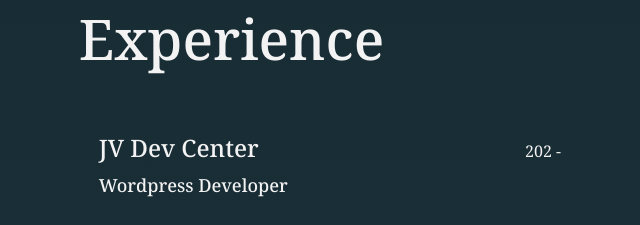
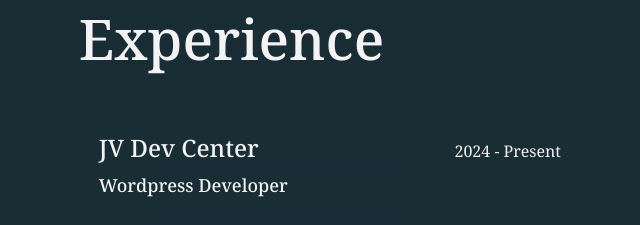
Before and after one commit to nermin990/portfolio, a plain HTML site: page index.html in a window 1280 px wide. Shown: the part 3440-3665 px from the top of the page, 617-1257 px from the left. Drawn offline with nearby package versions, Linux system fonts and the light colour scheme.

Commit message:
Experience edit v2

```diff
--- a/index.html
+++ b/index.html
@@ -497,7 +497,7 @@
                         <div class="content-holder-experience">
                             <div class="content-holder-experience__right-firm-year">
                                 <h5>JV Dev Center </h5>
-                                <p>202 - </p>
+                                <p>2024 - Present </p>
                             </div>
                             <h6>Wordpress Developer</h6>
                             <p>Collaborate with the JV Dev Center team to manage all aspects of website development, including
```
